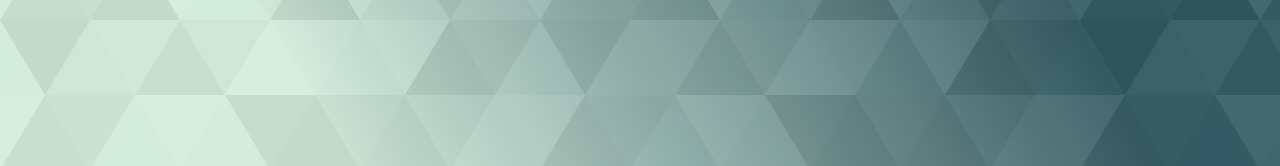
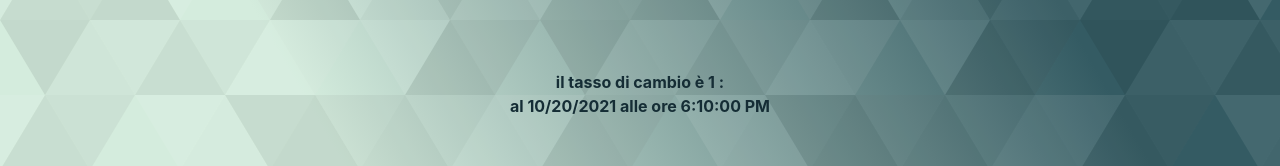
Before and after one commit to simone-perego/React-Stella-Bitcoin-Wallet, a React (Create React App) app: page / in a window 1280 px wide. Shown: the part 430-596 px from the top of the page. Built offline with nearby package versions, Linux system fonts and the light colour scheme; no server answers.

Commit message:
Added date and time information

```diff
--- a/src/components/CurrencyChanger.js
+++ b/src/components/CurrencyChanger.js
@@ -5,6 +5,8 @@ const API_KEY = "?access_key=ece68b4cde5b5bbddcb580a80011c1a1";
 const BASE_URL = "http://data.fixer.io/api/latest" + API_KEY;
 
 function CurrencyChanger() {
+  const date = new Date().toLocaleDateString();
+  const time = new Date().toLocaleTimeString();
   const [currencies, setCurrencies] = useState([]);
   const [fromCurr, setFromCurr] = useState([]);
   const [toCurr, setToCurr] = useState([]);
@@ -79,6 +81,12 @@ function CurrencyChanger() {
           ))}
         </select>
       </div>
+      <div className="currencychg">
+        <strong>il tasso di cambio è 1 : {exchangeRate}</strong>
+        <strong>
+          al {date} alle ore {time}
+        </strong>
+      </div>
     </div>
   );
 }
```
